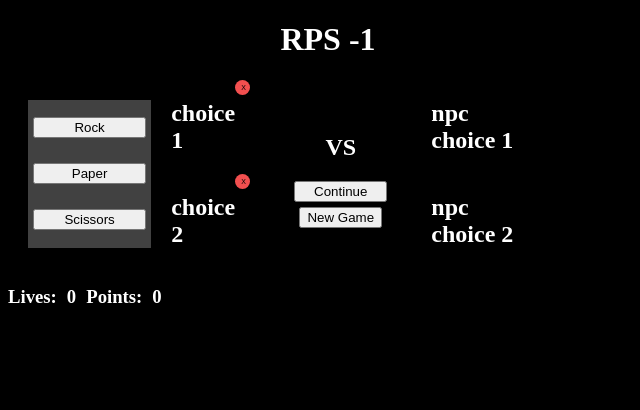
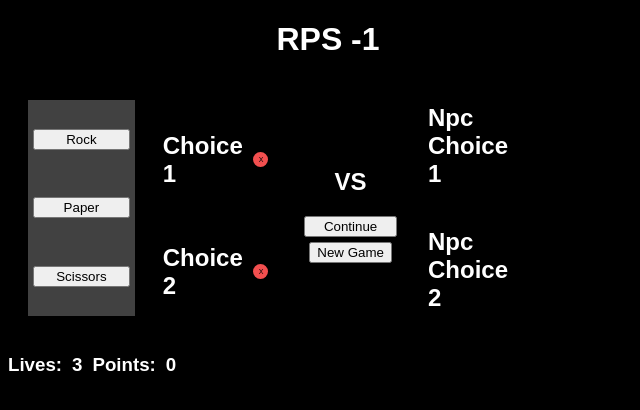
Before and after one commit to averygeek/RPS-1, a plain HTML site: page index.html in a window 1280 px wide. Both pictures are taken after a click on the button "New Game". Shown: the whole page, without its empty margins (0-640 px from the left). Drawn offline with Linux system fonts and the light colour scheme.

Commit message:
Add files via upload

```diff
--- a/index.html
+++ b/index.html
@@ -11,7 +11,7 @@
                 <button onclick="makeChoicePaper()">Paper</button>
                 <button onclick="makeChoiceScissors()">Scissors</button>
             </div>
-            <div>
+            <div id="choiceSecFull">
                 <div class="choiceSec">
                     <h2 id="choice-el">choice 1</h2>
                     <button onclick="removeChoice1()"class="xBtn" id="xbtn1-el">X</button>
@@ -25,7 +25,7 @@
                 <h2 id = "versus-el">VS</h2>
                 <div id="gameButtons">
                     <button id="continueBtn" onclick="cont()">Continue</button>
-                    <button id="newGameBtn">New Game</button>
+                    <button id="newGameBtn" onclick="newGame()">New Game</button>
                 </div>
             </div>
             <div id="npcChoice">
@@ -35,7 +35,7 @@
         </div>
         <div id="bottomSection">
             <h3>Lives: </h3>
-            <h3 id="lives-el">0</h3>
+            <h3 id="lives-el">3</h3>
             <h3>Points: </h3>
             <h3 id="points-el">0</h3>
         </div>
--- a/index.js
+++ b/index.js
@@ -31,6 +31,10 @@ function removeChoice1() {
         setChoice()
     } else {
         finalChoice = player.choice2
+        choiceEl.textContent = finalChoice
+        choice2El.textContent = ""
+        xbtn1El.hidden = true
+        xbtn2El.hidden = true
     }
 }
 
@@ -40,6 +44,10 @@ function removeChoice2() {
     setChoice()
     } else {
         finalChoice = player.choice1
+        choiceEl.textContent = finalChoice
+        choice2El.textContent = ""
+        xbtn1El.hidden = true
+        xbtn2El.hidden = true
     }
 }
 
@@ -108,22 +116,21 @@ function npc(){
 }
 
 function cont() {
-    if (continued === false) {
+    if (continued === false && continued2 === false) {
         if (player.choice1 && player.choice2 !== "") {
             xbtn1El.style.backgroundColor = "green"
             xbtn2El.style.backgroundColor = "green"
             continued = true
+            npc()
         }
-        npc()
     } else if (continued === true && finalChoice !== "") {
 
         npcChoiceEl.textContent = npcDropChoice
         npcChoice2El.textContent = ""
         choiceEl.textContent = finalChoice
         choice2El.textContent = ""
+        continued = false
         continued2 = true
-        xbtn1El.hidden = true
-        xbtn2El.hidden = true
         if (finalChoice === npcDropChoice) {
             versusEl.textContent = "TIE"
         }
@@ -148,23 +155,39 @@ function cont() {
         livesEl.textContent = player.lives
         pointsEl.textContent = player.points
     }
-    // else if (continued2 === true){
-    //     resetGame()
-    // }
+    else if (continued2 === true && player.lives>0){
+        resetGame()
+    } else if (continued2 === true) {
+        newGame()
+    }
 }
 
-// function resetGame() {
-//         xbtn1El.style.backgroundColor = "rgb(242, 79, 79)"
-//         xbtn2El.style.backgroundColor = "green"
-//         xbtn1El.hidden = false
-//         xbtn2El.hidden = false
-//         npcChoiceNum = []
-//         npcChoice = []
-//         continued = false
-//         continued2 = false
-//         finalChoice = ""
-//         npcDropChoice = ""
-// }
+function resetGame() {
+        xbtn1El.hidden = false
+        xbtn2El.hidden = false
+        xbtn1El.style.backgroundColor = "rgb(242, 79, 79)"
+        xbtn2El.style.backgroundColor = "rgb(242, 79, 79)"
+        npcChoiceNum = []
+        npcChoice = []
+        continued = false
+        continued2 = false
+        finalChoice = ""
+        npcDropChoice = ""
+        player.choice1 = ""
+        player.choice2 = ""
+        choiceEl.textContent= "choice 1"
+        choice2El.textContent= "choice 2"
+        npcChoiceEl.textContent = "Npc Choice 1"
+        npcChoice2El.textContent = "Npc Choice 2"
+        versusEl.textContent = "VS"
+}
 
+function newGame(){
+    resetGame()
+    player.lives = 3
+    player.points = 0
+    livesEl.textContent = player.lives
+    pointsEl.textContent = player.points
+}
 
 // choiceEl.textContent=playerChoice[0]
--- a/style.css
+++ b/style.css
@@ -1,6 +1,8 @@
 body {
     background-color: black;
     color: white;
+    font-family: Arial, Helvetica, sans-serif;
+    text-transform: capitalize;
 }
 h1 {
     width: 50vw;
@@ -57,6 +59,14 @@ h3 {
 
 .choiceSec {
     display: flex;
+    width: 8vw;
+    margin: 1rem 0;
+    align-items: center;
+    padding: 0 .5rem 0 .5rem;
+}
+
+#choiceSecFull {
+    margin-top: 1rem;
 }
 
 .xBtn {
@@ -67,5 +77,5 @@ h3 {
     background-color: rgb(242, 79, 79);
     font-size: 7px;
     text-align: center;
-
+    margin: 10px;
 }
```
